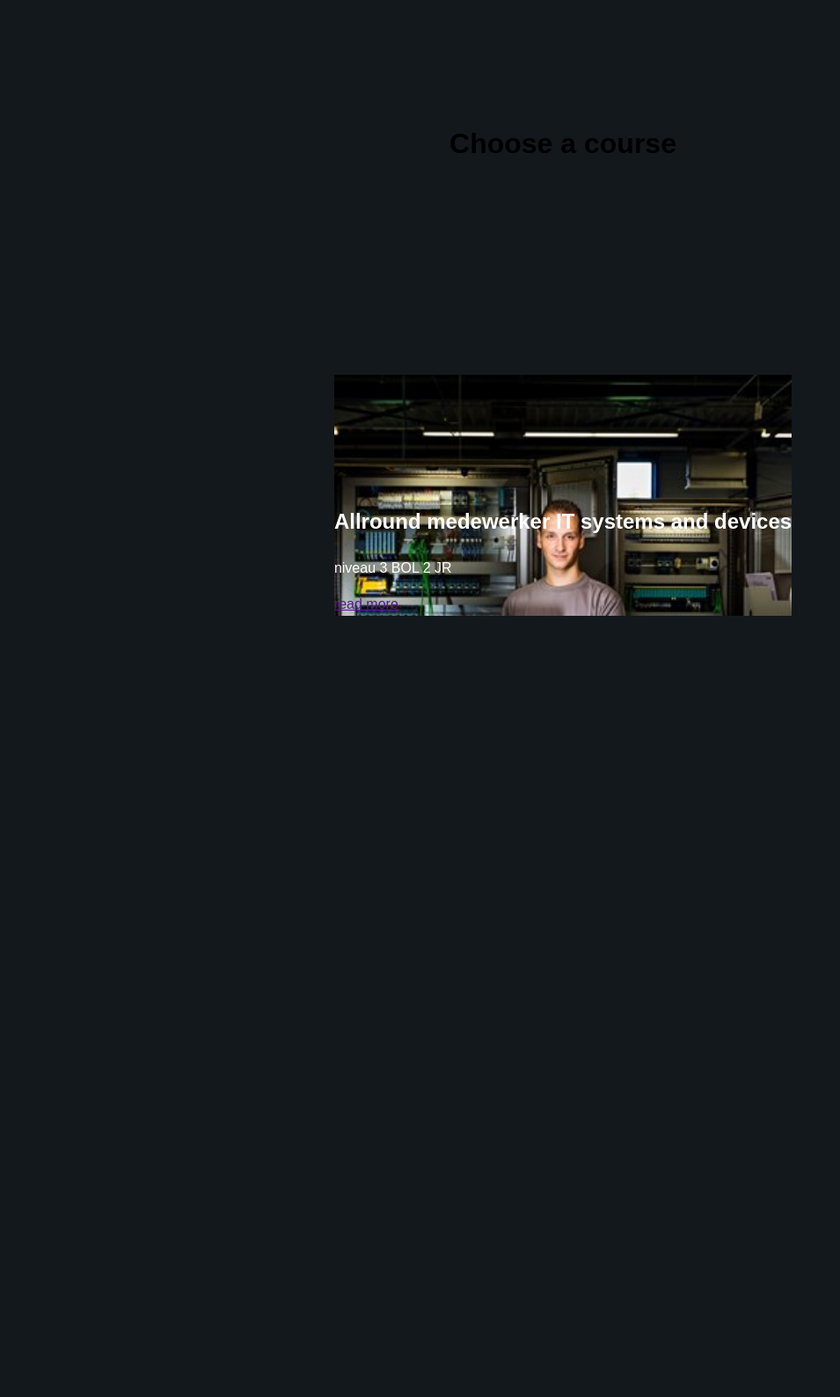
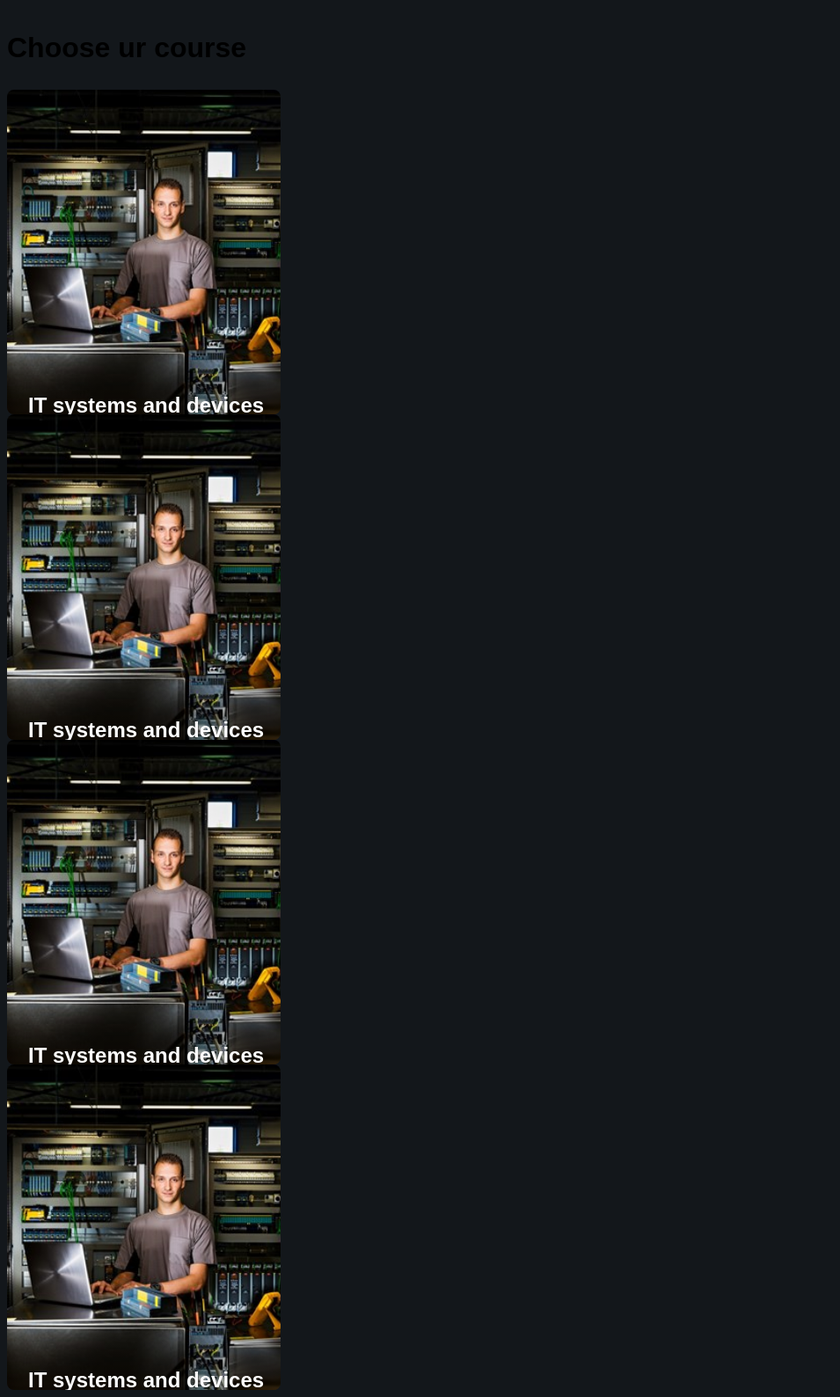
Before and after one commit to TarikZarouali/thedevs-opendag, a PHP site: page / in a window 1280 px wide. Shown: the whole page at 88% size, without its empty margins (0-955 px from the left). Before the commit the page ends 700 px from the top, so only its background shows below. Run offline with PHP 8.4, Linux system fonts and the light colour scheme.

Commit message:
beginning of the cards where u can choose ur course

```diff
--- a/thedevs-opendag-Feature_choose_a_course/index.html
+++ b/thedevs-opendag-Feature_choose_a_course/index.html
@@ -10,13 +10,45 @@
 </head>
 
 <body>
-    <h1>Choose a course</h1>
+    <h1>Choose ur course</h1>
+
+
 
     <div class="card">
-        <h2 class="card-title">Allround medewerker IT systems and devices</h2>
-        <p class="card-body">niveau 3 BOL 2 JR</p>
-        <a href="" class="button">read more</a>
+        <div class="card-content">
+            <h2 class="card-title"> IT systems and devices</h2>
+            <p class="card-body">niveau 3 BOL 2 JR</p>
+            <a href="" class="button">read more</a>
+        </div>
     </div>
+
+    <div class="card">
+        <div class="card-content">
+            <h2 class="card-title"> IT systems and devices</h2>
+            <p class="card-body">niveau 3 BOL 2 JR</p>
+            <a href="" class="button">read more</a>
+        </div>
+    </div>
+    <div class="card">
+        <div class="card-content">
+            <h2 class="card-title"> IT systems and devices</h2>
+            <p class="card-body">niveau 3 BOL 2 JR</p>
+            <a href="" class="button">read more</a>
+        </div>
+    </div>
+
+    <div class="card">
+        <div class="card-content">
+            <h2 class="card-title"> IT systems and devices</h2>
+            <p class="card-body">niveau 3 BOL 2 JR</p>
+            <a href="" class="button">read more</a>
+        </div>
+    </div>
+
+
+
+
+
 </body>
 
 </html>
--- a/thedevs-opendag-Feature_choose_a_course/style.css
+++ b/thedevs-opendag-Feature_choose_a_course/style.css
@@ -1,8 +1,10 @@
+/* custom property color */
 :root{
     --clr-neutral-900: hsl(207, 19%, 9%);
     --clr-neutral-100: hsl(0, 0%, 100%);
-    --clr-neutral-400: hsl(142, 90%, 61%);
+    --clr-accent-400: hsl(142, 90%, 61%);
 }
+
 
 *::before,
 *::after {
@@ -12,17 +14,91 @@
 body{
     display: grid;
     min-height: 100vh;
-    place-items: center;
     line-height: 1.6;
-    background: #13181c;
+    background: var(--clr-neutral-900);
     font-family: sans-serif;
+
 }
 
 .card{
     color:var(--clr-neutral-100);
     background-image: url(img/systems_and_devices.jpg);
     background-size: cover;
-    padding: 8rem 0 0;
-
+    padding: 10rem 0 0;
+    max-width: 35ch;
+    border-radius: 0.5rem;
+    overflow: hidden;
+    transition: transform 500ms ease;
+    display: grid;
+    align-items: start;
+    justify-items: center;
+}
+.card:hover {
+    transform: scale(1.05);
+}
+.card-content {
+    --padding: 1.5rem;
+    padding: var(--padding);
+    background: linear-gradient(
+        hsl(0 0% 0% / 0),
+        hsl(20 0% 0% / 0.3) 20%,
+        hsl(0 0% 0% /1)
+    );
+    transform: translateY(65%);
+    transition: transform 500ms ease;
 
 }
+
+.card:hover .card-content{
+    transform: translateY(0%);
+    transition-delay: 500ms;
+}
+
+.card-content > *:not(.card-title){
+    opacity: 0;
+    transition: opacity 500ms linear;
+}
+
+.card:hover .card-content > *:not(.card-title){
+    opacity: 1;
+    transition-delay: 1000ms;
+}
+.card-title{
+    position: relative;
+    width: max-content;
+
+}
+.card-title::after{
+    content: "";
+    position: absolute;
+    height: 4px;
+    left: calc(var(--padding) * -1);
+    bottom: -2px;
+    width: calc(100% +var(--padding));
+    background: var(--clr-accent-400);
+    transform: scaleX(0);
+    transform-origin: left;
+    transition: transform 500ms ease;
+}
+
+.card:hover .card-title::after{
+    transform: scaleX(1);
+}
+
+.card-body{
+    color: rgb(255, 255, 255 / 0.85);
+}
+.button{
+    cursor: pointer;
+    display: inline-block;
+    text-decoration: none;
+    color: var(--clr-neutral-900);
+    background: var(--clr-accent-400);
+    padding: 0.5em 1.25em;
+    border-radius: 0.25em;
+}
+
+.button:hover,
+.button-focus{
+    background-color: var(--clr-neutral-100);
+}
```
